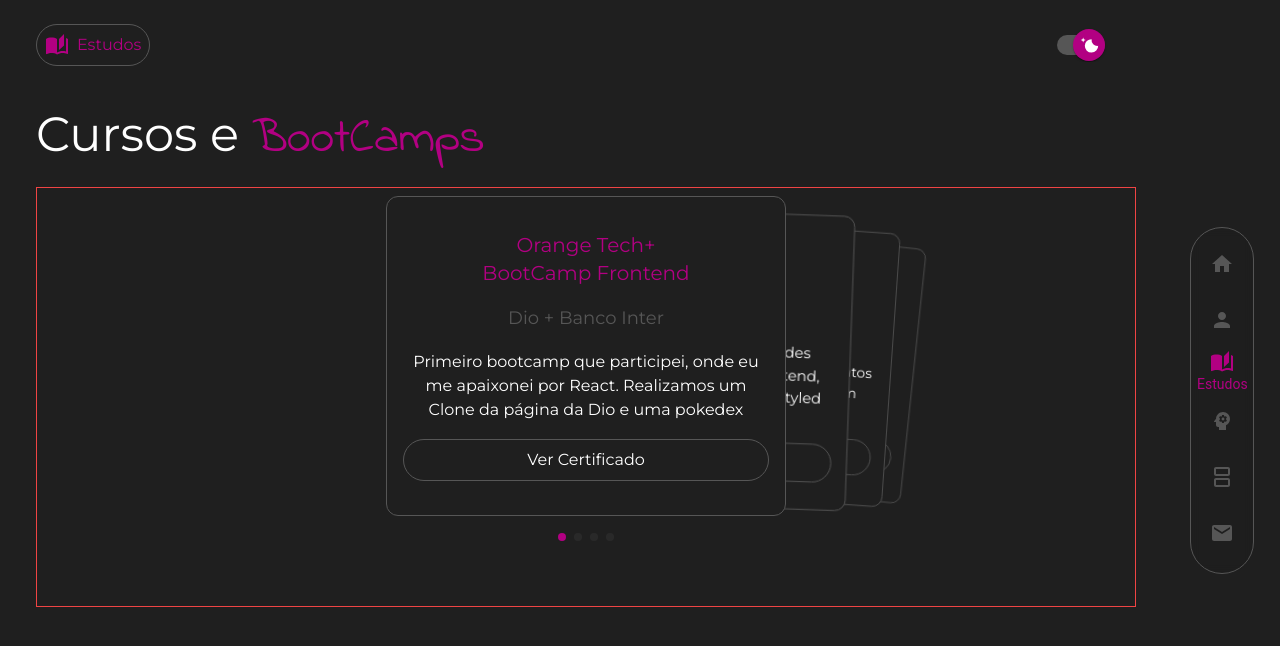
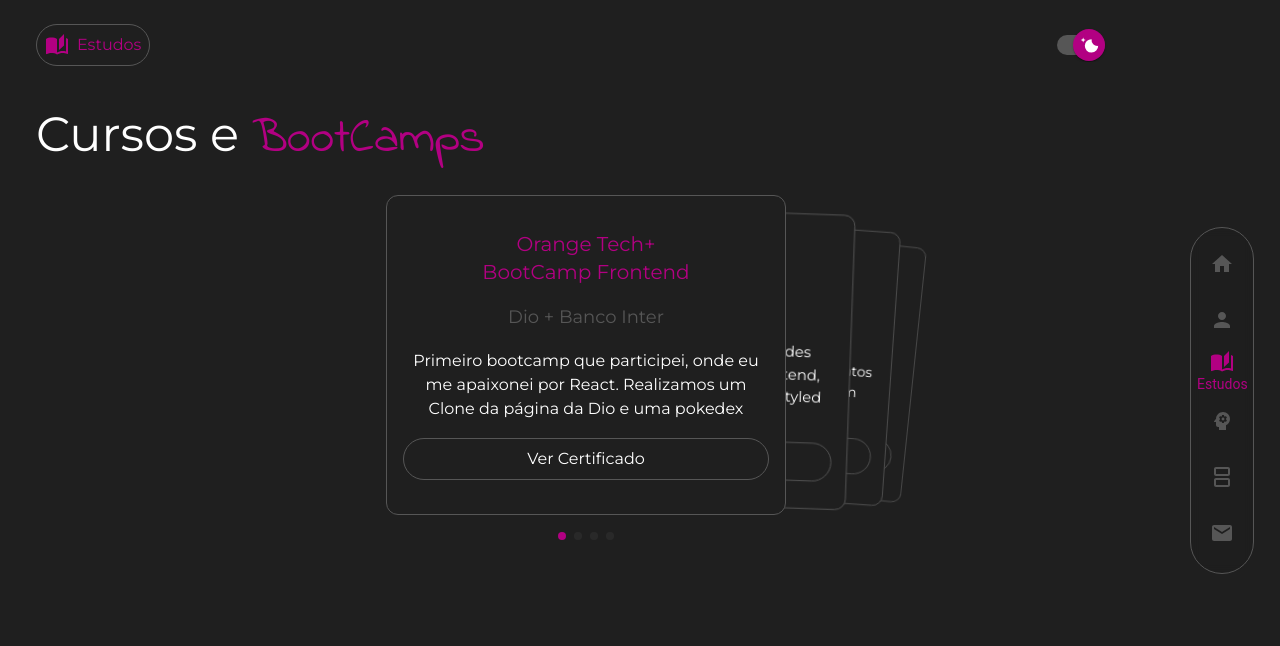
Before and after one commit to evelyn-matos/my-portfolio, a Next.js app: page /estudos in a window 1280 px wide. Shown: the top 646 px of the page. Built offline with nearby package versions, Linux system fonts and the light colour scheme.

Commit message:
fix: corrigindo area swiper

```diff
--- a/src/app/estudos/page.tsx
+++ b/src/app/estudos/page.tsx
@@ -28,7 +28,7 @@
   return (
     <main className='w-full lg:max-w-[900px] xl:max-w-[1100px] ' >
       <h1 className="block text-3xl mb-3 md:text-5xl leading-10 md:mb-6 text-black dark:text-white ">Cursos e <span className="font-indie text-3xl md:text-5xl text-pink">BootCamps</span></h1>
-      <div className='h-relative flex justify-evenly items-center mb-2  md:pb-[50px] xl:h-auto  xl:border xl:border-red-500'>
+      <div className='h-relative flex justify-evenly items-center mb-2  md:pb-[50px] xl:h-auto'>
         <Slider settings={settings} >
           {CardEstudos.map((cardItem, index) => (
 
--- a/src/app/estudos/slider/styles.css
+++ b/src/app/estudos/slider/styles.css
@@ -6,6 +6,7 @@
     align-items: center!important;
     justify-content: center!important;
     overflow: hidden !important;
+    margin-bottom: 20px!important;
 }
 
 
```
